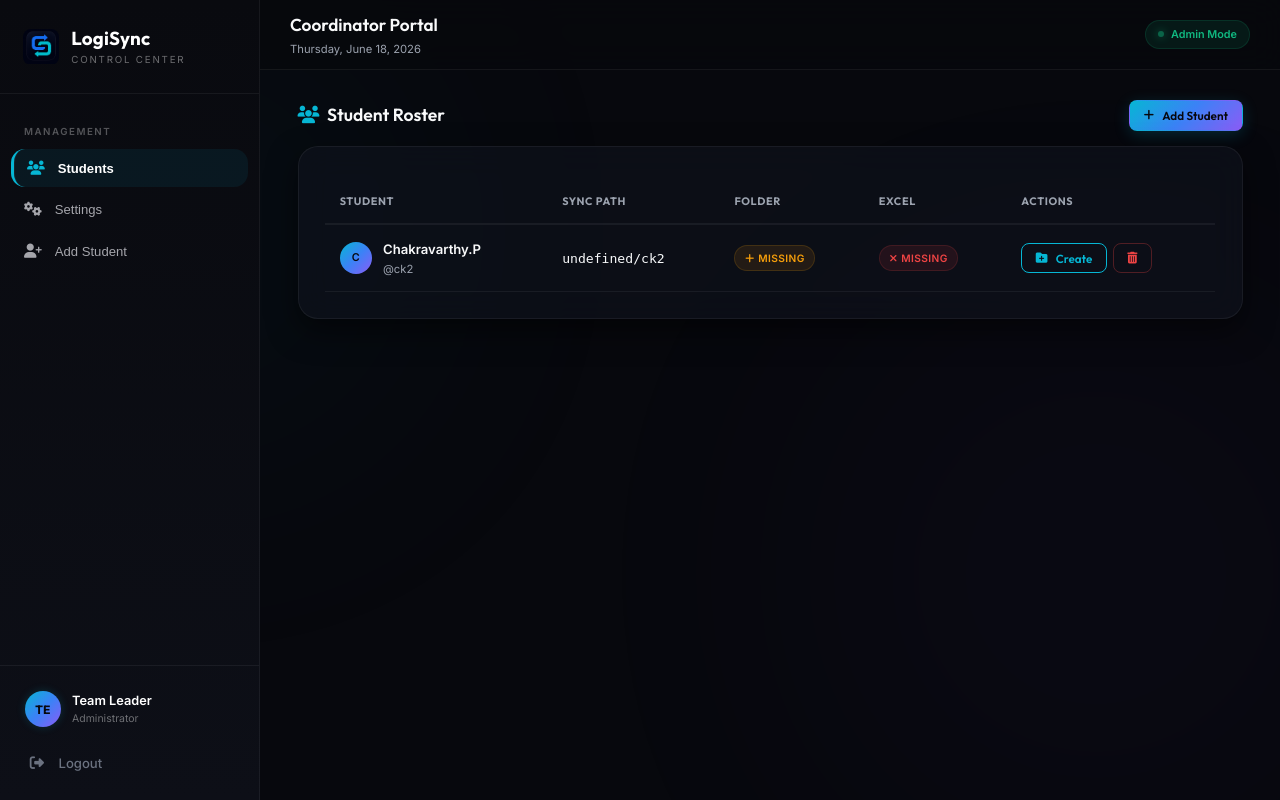
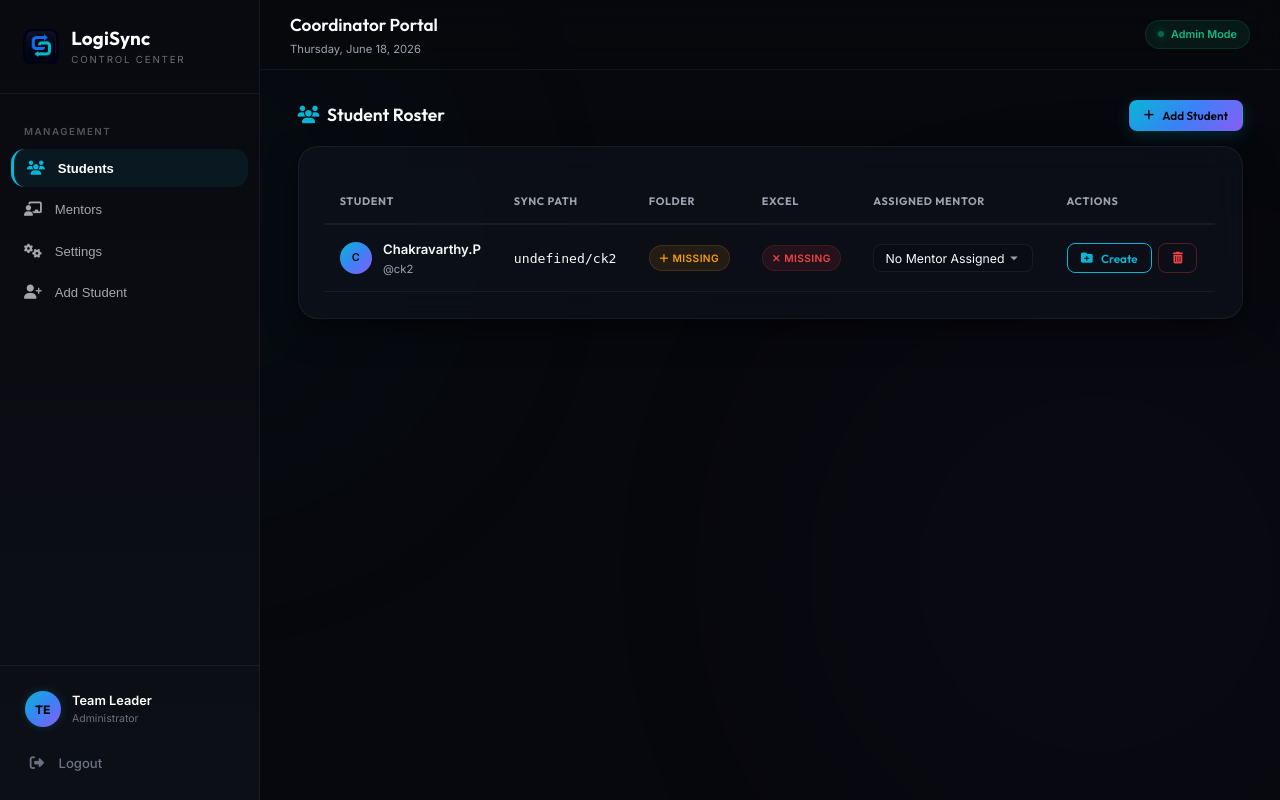
Before and after one commit to Gauthamkrishna121/LogiSync_, a Flask app: page /admin in a window 1280 px wide. Run offline with Flask 3, Linux system fonts and the light colour scheme; a user stored in the database is signed in; data comes from the database, SQL or seed files in the repository; both versions use the stored data as it was after the commit.

Commit message:
Added Mentor in The Admin Pannel

```diff
--- a/app.py
+++ b/app.py
@@ -438,7 +438,7 @@ def api_admin_students():
     for s in students:
         user_dir = os.path.join(base_dir, s['username'])
         s['folder_exists'] = os.path.isdir(user_dir)
-        excel_path = os.path.join(user_dir, "Internship_Log.xlsx")
+        excel_path = os.path.join(user_dir, "Sandhata_Internship_Log.xlsx")
         s['excel_exists'] = os.path.isfile(excel_path)
 
     return jsonify(students)
@@ -468,7 +468,7 @@ def api_admin_create_student():
             user_dir = os.path.join(base_dir, student['username'])
             os.makedirs(user_dir, exist_ok=True)
 
-            excel_path = os.path.join(user_dir, "Internship_Log.xlsx")
+            excel_path = os.path.join(user_dir, "Sandhata_Internship_Log.xlsx")
             if not os.path.exists(excel_path):
                 import excel_manager
                 wb, ws = excel_manager.get_timesheet_sheet(excel_path)
@@ -514,7 +514,7 @@ def api_admin_create_folder():
     user_dir = os.path.join(base_dir, username)
     os.makedirs(user_dir, exist_ok=True)
 
-    excel_path = os.path.join(user_dir, "Internship_Log.xlsx")
+    excel_path = os.path.join(user_dir, "Sandhata_Internship_Log.xlsx")
     if not os.path.exists(excel_path):
         import excel_manager
         try:
@@ -525,6 +525,70 @@ def api_admin_create_folder():
             return jsonify({"error": f"Failed to initialize Excel file: {e}"}), 500
 
     return jsonify({"status": "success", "user_dir": user_dir})
+
+
+@app.route('/api/admin/mentors', methods=['GET'])
+@admin_required
+def api_admin_mentors():
+    import user_manager
+    try:
+        mentors = user_manager.list_mentors()
+        return jsonify(mentors)
+    except Exception as e:
+        return jsonify({"error": str(e)}), 500
+
+
+@app.route('/api/admin/mentors', methods=['POST'])
+@admin_required
+def api_admin_create_mentor():
+    import user_manager
+    data = request.json or {}
+    name = data.get('name', '').strip()
+    email = data.get('email', '').strip()
+
+    if not name or not email:
+        return jsonify({"error": "Mentor name and email are required."}), 400
+
+    try:
+        user_manager.create_mentor(name, email)
+        return jsonify({"status": "success"})
+    except ValueError as e:
+        return jsonify({"error": str(e)}), 400
+    except Exception as e:
+        return jsonify({"error": f"Internal server error: {e}"}), 500
+
+
+@app.route('/api/admin/mentors/<int:mentor_id>', methods=['DELETE'])
+@admin_required
+def api_admin_delete_mentor(mentor_id):
+    import user_manager
+    try:
+        if user_manager.delete_mentor(mentor_id):
+            return jsonify({"status": "success"})
+        return jsonify({"error": "Mentor not found."}), 404
+    except Exception as e:
+        return jsonify({"error": str(e)}), 500
+
+
+@app.route('/api/admin/assign-mentor', methods=['POST'])
+@admin_required
+def api_admin_assign_mentor():
+    import user_manager
+    data = request.json or {}
+    username = data.get('username')
+    mentor_email = data.get('mentor_email', '')
+
+    if not username:
+        return jsonify({"error": "Username is required."}), 400
+
+    try:
+        user_manager.assign_student_to_mentor(username, mentor_email)
+        return jsonify({"status": "success"})
+    except ValueError as e:
+        return jsonify({"error": str(e)}), 400
+    except Exception as e:
+        return jsonify({"error": f"Internal server error: {e}"}), 500
+
 
 
 if __name__ == '__main__':
--- a/static/admin.js
+++ b/static/admin.js
@@ -19,6 +19,12 @@ document.addEventListener('DOMContentLoaded', () => {
     const addStudentBtn = document.getElementById('add-student-btn');
 
     const studentsTableBody = document.getElementById('students-table-body');
+    const mentorsTableBody = document.getElementById('mentors-table-body');
+    const addMentorForm = document.getElementById('add-mentor-form');
+    const menNameInput = document.getElementById('men-name');
+    const menEmailInput = document.getElementById('men-email');
+    const addMentorBtn = document.getElementById('add-mentor-btn');
+    const stuMentorEmailSelect = document.getElementById('stu-mentor-email');
 
     // Modal
     const confirmModal = document.getElementById('confirm-modal');
@@ -29,6 +35,8 @@ document.addEventListener('DOMContentLoaded', () => {
     let modalCallback = null;
 
     let globalConfig = { teams_sync_dir: 'users', start_date: '2026-06-01' };
+    let globalMentors = [];
+    let currentStudents = [];
 
     // ═══════════════════════════════════════
     // HEADER DATE
@@ -170,7 +178,7 @@ document.addEventListener('DOMContentLoaded', () => {
     });
 
     // ═══════════════════════════════════════
-    // STUDENTS
+    // STUDENTS & MENTORS
     // ═══════════════════════════════════════
     function loadStudents() {
         fetch('/api/admin/students')
@@ -178,10 +186,24 @@ document.addEventListener('DOMContentLoaded', () => {
                 if (!res.ok) throw new Error('Failed to load students.');
                 return res.json();
             })
-            .then(students => renderStudents(students))
+            .then(students => {
+                currentStudents = students;
+                // Fetch mentors before rendering
+                return fetch('/api/admin/mentors')
+                    .then(res => {
+                        if (!res.ok) throw new Error('Failed to load mentors.');
+                        return res.json();
+                    })
+                    .then(mentors => {
+                        globalMentors = mentors;
+                        populateMentorSelects(mentors);
+                        renderStudents(students);
+                        renderMentors(mentors);
+                    });
+            })
             .catch(err => {
                 studentsTableBody.innerHTML = `
-                    <tr><td colspan="5" style="text-align: center; color: var(--warning); padding: 2rem;">
+                    <tr><td colspan="6" style="text-align: center; color: var(--warning); padding: 2rem;">
                         <i class="fa-solid fa-triangle-exclamation" style="font-size: 1.5rem; margin-bottom: 0.5rem; display: block;"></i>
                         ${err.message}
                     </td></tr>
@@ -189,12 +211,23 @@ document.addEventListener('DOMContentLoaded', () => {
             });
     }
 
+    function populateMentorSelects(mentors) {
+        if (!stuMentorEmailSelect) return;
+        stuMentorEmailSelect.innerHTML = '<option value="">No Mentor Assigned</option>';
+        mentors.forEach(m => {
+            const opt = document.createElement('option');
+            opt.value = m.email;
+            opt.textContent = `${m.name} (${m.email})`;
+            stuMentorEmailSelect.appendChild(opt);
+        });
+    }
+
     function renderStudents(students) {
         studentsTableBody.innerHTML = '';
 
         if (students.length === 0) {
             studentsTableBody.innerHTML = `
-                <tr><td colspan="5" style="text-align: center; color: var(--text-muted); padding: 3rem;">
+                <tr><td colspan="6" style="text-align: center; color: var(--text-muted); padding: 3rem;">
                     <i class="fa-solid fa-users-slash" style="font-size: 2rem; margin-bottom: 0.5rem; display: block; opacity: 0.4;"></i>
                     No student accounts registered yet.
                 </td></tr>
@@ -221,6 +254,19 @@ document.addEventListener('DOMContentLoaded', () => {
                 </button>
             `;
 
+            // Build dynamic mentor selector
+            let mentorOptions = `<option value="" ${!s.mentor_email ? 'selected' : ''}>No Mentor Assigned</option>`;
+            globalMentors.forEach(m => {
+                const isSelected = s.mentor_email === m.email ? 'selected' : '';
+                mentorOptions += `<option value="${m.email}" ${isSelected}>${m.name}</option>`;
+            });
+
+            const mentorSelectHtml = `
+                <select class="form-select assign-mentor-select" data-username="${s.username}" style="padding: 0.35rem 0.75rem; font-size: 0.82rem; width: auto; min-width: 160px; background-color: var(--bg-input); border-color: var(--border);">
+                    ${mentorOptions}
+                </select>
+            `;
+
             tr.innerHTML = `
                 <td>
                     <div class="student-cell">
@@ -234,6 +280,7 @@ document.addEventListener('DOMContentLoaded', () => {
                 <td class="path-cell">${pathDisplay}</td>
                 <td>${folderBadge}</td>
                 <td>${excelBadge}</td>
+                <td>${mentorSelectHtml}</td>
                 <td>
                     <div class="actions-cell">
                         ${folderBtn}
@@ -263,6 +310,35 @@ document.addEventListener('DOMContentLoaded', () => {
                 );
             });
         });
+
+        // Assign mentor dropdown change
+        document.querySelectorAll('.assign-mentor-select').forEach(select => {
+            select.addEventListener('change', () => {
+                const username = select.getAttribute('data-username');
+                const mentor_email = select.value;
+                assignMentor(username, mentor_email);
+            });
+        });
+    }
+
+    function assignMentor(username, mentor_email) {
+        fetch('/api/admin/assign-mentor', {
+            method: 'POST',
+            headers: { 'Content-Type': 'application/json' },
+            body: JSON.stringify({ username, mentor_email })
+        })
+        .then(res => {
+            if (!res.ok) return res.json().then(d => { throw new Error(d.error || 'Failed.'); });
+            return res.json();
+        })
+        .then(() => {
+            showToast(`Assigned mentor successfully!`, 'success');
+            loadStudents(); // Reload to update counters and views
+        })
+        .catch(err => {
+            showToast(err.message, 'error');
+            loadStudents();
+        });
     }
 
     // Add Student
@@ -272,6 +348,7 @@ document.addEventListener('DOMContentLoaded', () => {
         const full_name = stuFullNameInput.value.trim();
         const password = stuPasswordInput.value;
         const auto_create_folder = autoCreateCheckbox.checked;
+        const mentor_email = stuMentorEmailSelect.value;
 
         addStudentBtn.disabled = true;
         addStudentBtn.innerHTML = '<i class="fa-solid fa-spinner fa-spin"></i> Registering...';
@@ -279,7 +356,7 @@ document.addEventListener('DOMContentLoaded', () => {
         fetch('/api/admin/students', {
             method: 'POST',
             headers: { 'Content-Type': 'application/json' },
-            body: JSON.stringify({ username, full_name, password, auto_create_folder })
+            body: JSON.stringify({ username, full_name, password, auto_create_folder, mentor_email })
         })
         .then(res => {
             if (!res.ok) return res.json().then(d => { throw new Error(d.error || 'Failed.'); });
@@ -292,6 +369,7 @@ document.addEventListener('DOMContentLoaded', () => {
             stuUsernameInput.value = '';
             stuFullNameInput.value = '';
             stuPasswordInput.value = '';
+            stuMentorEmailSelect.value = '';
             loadStudents();
             switchView('students');
         })
@@ -335,6 +413,102 @@ document.addEventListener('DOMContentLoaded', () => {
     }
 
     // ═══════════════════════════════════════
+    // MENTORS MANAGEMENT
+    // ═══════════════════════════════════════
+    function renderMentors(mentors) {
+        if (!mentorsTableBody) return;
+        mentorsTableBody.innerHTML = '';
+
+        if (mentors.length === 0) {
+            mentorsTableBody.innerHTML = `
+                <tr><td colspan="4" style="text-align: center; color: var(--text-muted); padding: 3rem;">
+                    <i class="fa-solid fa-chalkboard-user" style="font-size: 2rem; margin-bottom: 0.5rem; display: block; opacity: 0.4;"></i>
+                    No mentors registered yet.
+                </td></tr>
+            `;
+            return;
+        }
+
+        mentors.forEach(m => {
+            const assignedCount = currentStudents.filter(s => s.mentor_email === m.email).length;
+
+            const tr = document.createElement('tr');
+            tr.innerHTML = `
+                <td><strong>${m.name}</strong></td>
+                <td>${m.email}</td>
+                <td><span class="badge badge-info">${assignedCount} Students</span></td>
+                <td>
+                    <button class="btn btn-danger btn-sm delete-mentor-btn" data-id="${m.id}" data-name="${m.name}">
+                        <i class="fa-solid fa-trash-can"></i> Delete
+                    </button>
+                </td>
+            `;
+            mentorsTableBody.appendChild(tr);
+        });
+
+        // Event listeners
+        document.querySelectorAll('.delete-mentor-btn').forEach(btn => {
+            btn.addEventListener('click', () => {
+                const id = btn.getAttribute('data-id');
+                const name = btn.getAttribute('data-name');
+                showModal(
+                    'Delete Mentor',
+                    `Are you sure you want to delete mentor "${name}"? All assigned students will be unassigned.`,
+                    () => deleteMentor(id)
+                );
+            });
+        });
+    }
+
+    // Add Mentor form submission
+    if (addMentorForm) {
+        addMentorForm.addEventListener('submit', (e) => {
+            e.preventDefault();
+            const name = menNameInput.value.trim();
+            const email = menEmailInput.value.trim().toLowerCase();
+
+            addMentorBtn.disabled = true;
+            addMentorBtn.innerHTML = '<i class="fa-solid fa-spinner fa-spin"></i> Saving...';
+
+            fetch('/api/admin/mentors', {
+                method: 'POST',
+                headers: { 'Content-Type': 'application/json' },
+                body: JSON.stringify({ name, email })
+            })
+            .then(res => {
+                if (!res.ok) return res.json().then(d => { throw new Error(d.error || 'Failed.'); });
+                return res.json();
+            })
+            .then(() => {
+                addMentorBtn.disabled = false;
+                addMentorBtn.innerHTML = '<i class="fa-solid fa-user-check"></i> Save Mentor';
+                showToast(`Added mentor "${name}" successfully!`, 'success');
+                menNameInput.value = '';
+                menEmailInput.value = '';
+                loadStudents(); // Reloads both students & mentors
+            })
+            .catch(err => {
+                addMentorBtn.disabled = false;
+                addMentorBtn.innerHTML = '<i class="fa-solid fa-user-check"></i> Save Mentor';
+                showToast(err.message, 'error');
+            });
+        });
+    }
+
+    function deleteMentor(mentor_id) {
+        fetch(`/api/admin/mentors/${mentor_id}`, { method: 'DELETE' })
+        .then(res => {
+            if (!res.ok) return res.json().then(d => { throw new Error(d.error || 'Failed.'); });
+            return res.json();
+        })
+        .then(() => {
+            showToast('Deleted mentor successfully.', 'success');
+            loadStudents();
+        })
+        .catch(err => showToast(err.message, 'error'));
+    }
+
+    // ═══════════════════════════════════════
     // TOAST
     // ═══════════════════════════════════════
     function showToast(message, type = 'info') {
--- a/templates/admin.html
+++ b/templates/admin.html
@@ -31,6 +31,10 @@
                 <button class="nav-item active" data-view="students" id="nav-students">
                     <i class="fa-solid fa-users"></i>
                     <span>Students</span>
+                </button>
+                <button class="nav-item" data-view="mentors" id="nav-mentors">
+                    <i class="fa-solid fa-chalkboard-user"></i>
+                    <span>Mentors</span>
                 </button>
                 <button class="nav-item" data-view="settings" id="nav-settings">
                     <i class="fa-solid fa-gears"></i>
@@ -103,6 +107,7 @@
                                         <th>Sync Path</th>
                                         <th>Folder</th>
                                         <th>Excel</th>
+                                        <th>Assigned Mentor</th>
                                         <th>Actions</th>
                                     </tr>
                                 </thead>
@@ -163,9 +168,12 @@
                             </div>
                             <div class="form-group">
                                 <label class="form-label" for="stu-mentor-email">
-                                    <i class="fa-solid fa-envelope"></i> Mentor Email
+                                    <i class="fa-solid fa-chalkboard-user"></i> Assigned Mentor
                                 </label>
-                                <input type="email" id="stu-mentor-email" class="form-input" placeholder="e.g. mentor@example.com">
+                                <select id="stu-mentor-email" class="form-select">
+                                    <option value="">No Mentor Assigned</option>
+                                    <!-- Rendered dynamically -->
+                                </select>
                             </div>
                             <div class="form-group">
                                 <label class="form-label" for="stu-password">
@@ -181,6 +189,67 @@
                                 <i class="fa-solid fa-user-check"></i> Register Intern
                             </button>
                         </form>
+                    </div>
+                </div>
+
+                <!-- ── VIEW: Mentors Management ── -->
+                <div id="view-mentors" class="view-panel hidden">
+                    <div style="display: flex; align-items: center; justify-content: space-between; margin-bottom: 1rem;">
+                        <h3 style="display: flex; align-items: center; gap: 0.5rem;">
+                            <i class="fa-solid fa-chalkboard-user" style="color: var(--accent);"></i> Mentors Configuration
+                        </h3>
+                    </div>
+
+                    <div style="display: grid; grid-template-columns: 1fr 2fr; gap: 1.5rem; align-items: start;">
+                        <!-- Left: Add Mentor Form -->
+                        <div class="card">
+                            <h4 style="margin-bottom: 1rem; display: flex; align-items: center; gap: 0.45rem;">
+                                <i class="fa-solid fa-user-plus" style="color: var(--accent);"></i> Add Mentor
+                            </h4>
+                            <form id="add-mentor-form" class="config-panel">
+                                <div class="form-group">
+                                    <label class="form-label" for="men-name">
+                                        <i class="fa-solid fa-id-card"></i> Mentor Name
+                                    </label>
+                                    <input type="text" id="men-name" class="form-input" placeholder="e.g. Jane Doe" required>
+                                </div>
+                                <div class="form-group">
+                                    <label class="form-label" for="men-email">
+                                        <i class="fa-solid fa-envelope"></i> Mentor Email
+                                    </label>
+                                    <input type="email" id="men-email" class="form-input" placeholder="e.g. jane@example.com" required>
+                                </div>
+                                <button type="submit" id="add-mentor-btn" class="btn btn-primary btn-block btn-lg" style="margin-top: 0.5rem;">
+                                    <i class="fa-solid fa-user-check"></i> Save Mentor
+                                </button>
+                            </form>
+                        </div>
+
+                        <!-- Right: Mentors List -->
+                        <div class="card">
+                            <h4 style="margin-bottom: 1rem; display: flex; align-items: center; gap: 0.45rem;">
+                                <i class="fa-solid fa-list" style="color: var(--accent);"></i> Registered Mentors
+                            </h4>
+                            <div class="data-table-container">
+                                <table class="data-table" id="mentors-table">
+                                    <thead>
+                                        <tr>
+                                            <th>Mentor Name</th>
+                                            <th>Email</th>
+                                            <th>Assigned Students</th>
+                                            <th>Actions</th>
+                                        </tr>
+                                    </thead>
+                                    <tbody id="mentors-table-body">
+                                        <tr>
+                                            <td colspan="4" style="text-align: center; color: var(--text-muted); padding: 2rem;">
+                                                Loading mentors database...
+                                            </td>
+                                        </tr>
+                                    </tbody>
+                                </table>
+                            </div>
+                        </div>
                     </div>
                 </div>
 
```
Also changed, not shown: user_manager.py (+89 -1 lines), users.db.
